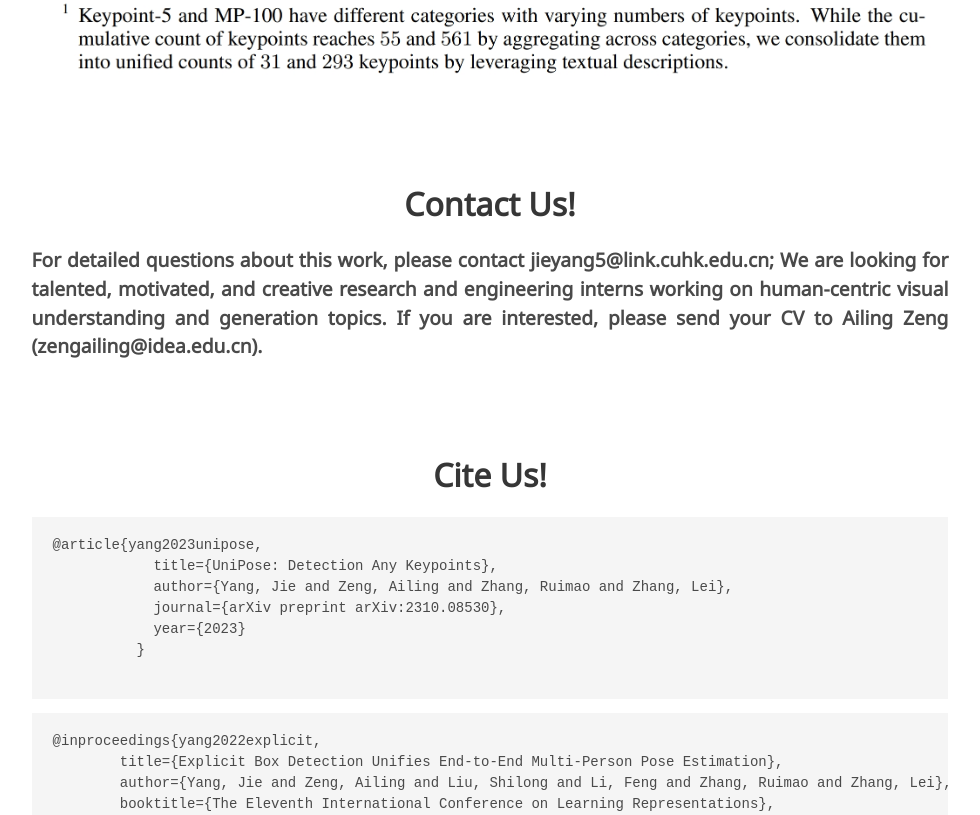
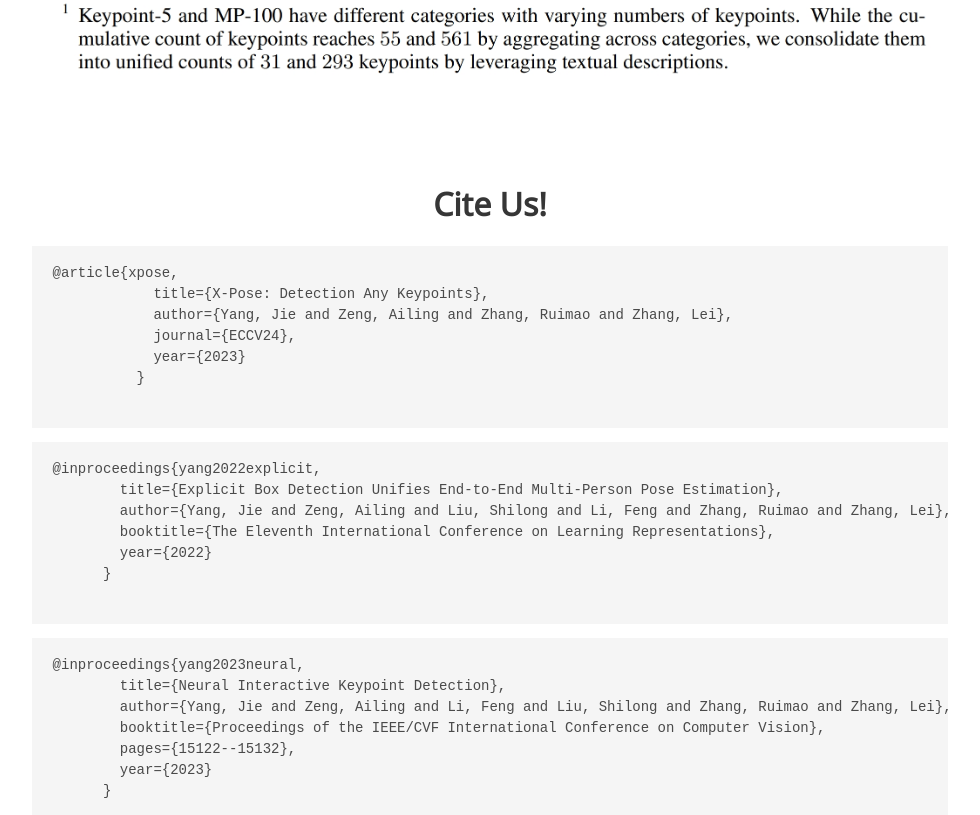
Before and after one commit to yangjie-cv/UniPose, a plain HTML site: page index.html in a window 1280 px wide. Shown: the part 6581-7396 px from the top of the page, without its empty margins (150-1130 px from the left). Drawn offline with nearby package versions, Linux system fonts and the light colour scheme; some icons are missing; a web font is replaced by a local one.

Commit message:
Update index.html

```diff
--- a/index.html
+++ b/index.html
@@ -355,7 +355,7 @@ generalization abilities across image styles, object categories, and poses, pavi
   <div class="container">
     <div class="columns is-centered has-text-centered">
       <div class="column is-four-fifths">
-        <h2 class="title is-3">Framework of UniPose </h2>
+        <h2 class="title is-3">Framework of X-Pose </h2>
         <!-- <h2 class="subtitle has-text-centered">We use eight metrics covering four aspects: structure distance, background preservation, edit prompt-image consistency, and inference time.</h2> -->
         <div class="content has-text-justified">
           <div style="text-align: center; vertical-align:middle">
@@ -364,7 +364,7 @@ generalization abilities across image styles, object categories, and poses, pavi
 
           <!-- 修改后的文本，字体大小增大 -->
           <p style="font-size: 1.5em;">
-            <span style="font-weight: bold; font-style: italic">Highlight: UniPose can effectively
+            <span style="font-weight: bold; font-style: italic">Highlight: X-Pose can effectively
            align text-to-keypoint and image-to-keypoint due to the mutual enhancement of
            textual and visual prompts based on the cross-modality contrastive learning optimization objectives.</span>
           </p>
@@ -398,21 +398,6 @@ generalization abilities across image styles, object categories, and poses, pavi
 
 
 
-<section class="section" >
-  <div class="container">
-    <div class="columns is-centered has-text-centered">
-      <div class="column is-four-fifths">
-        <h2 class="title is-3">Contact Us!</h2>
-        <!-- <h2 class="subtitle has-text-centered">We use eight metrics covering four aspects: structure distance, background preservation, edit prompt-image consistency, and inference time.</h2> -->
-        <div class="content has-text-justified">
-          <p style="font-size: 1.2em; font-weight: bold;">
-            For detailed questions about this work, please contact jieyang5@link.cuhk.edu.cn;
-            We are looking for talented, motivated, and creative research and engineering interns working on human-centric visual understanding and generation topics. If you are interested, please send your CV to Ailing Zeng (zengailing@idea.edu.cn).
-
-          </p>
-    </div>
-  </div>
-</section>
 
 
 
@@ -425,10 +410,10 @@ generalization abilities across image styles, object categories, and poses, pavi
         <h2 class="title is-3">Cite Us!</h2>
         <!-- <h2 class="subtitle has-text-centered">We use eight metrics covering four aspects: structure distance, background preservation, edit prompt-image consistency, and inference time.</h2> -->
         <div class="content has-text-justified">
-          <pre><code>@article{yang2023unipose,
-            title={UniPose: Detection Any Keypoints},
+          <pre><code>@article{xpose,
+            title={X-Pose: Detection Any Keypoints},
             author={Yang, Jie and Zeng, Ailing and Zhang, Ruimao and Zhang, Lei},
-            journal={arXiv preprint arXiv:2310.08530},
+            journal={ECCV24},
             year={2023}
           }
       </code></pre>
```
